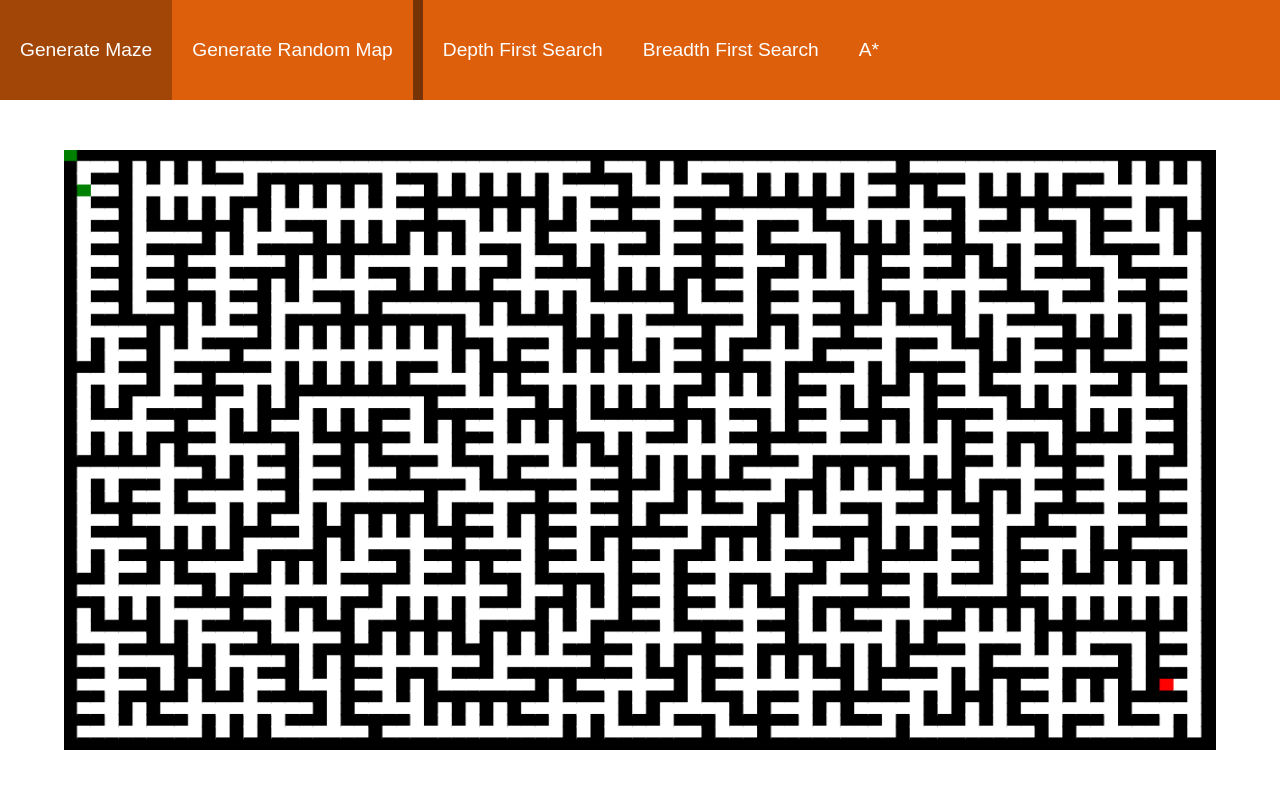
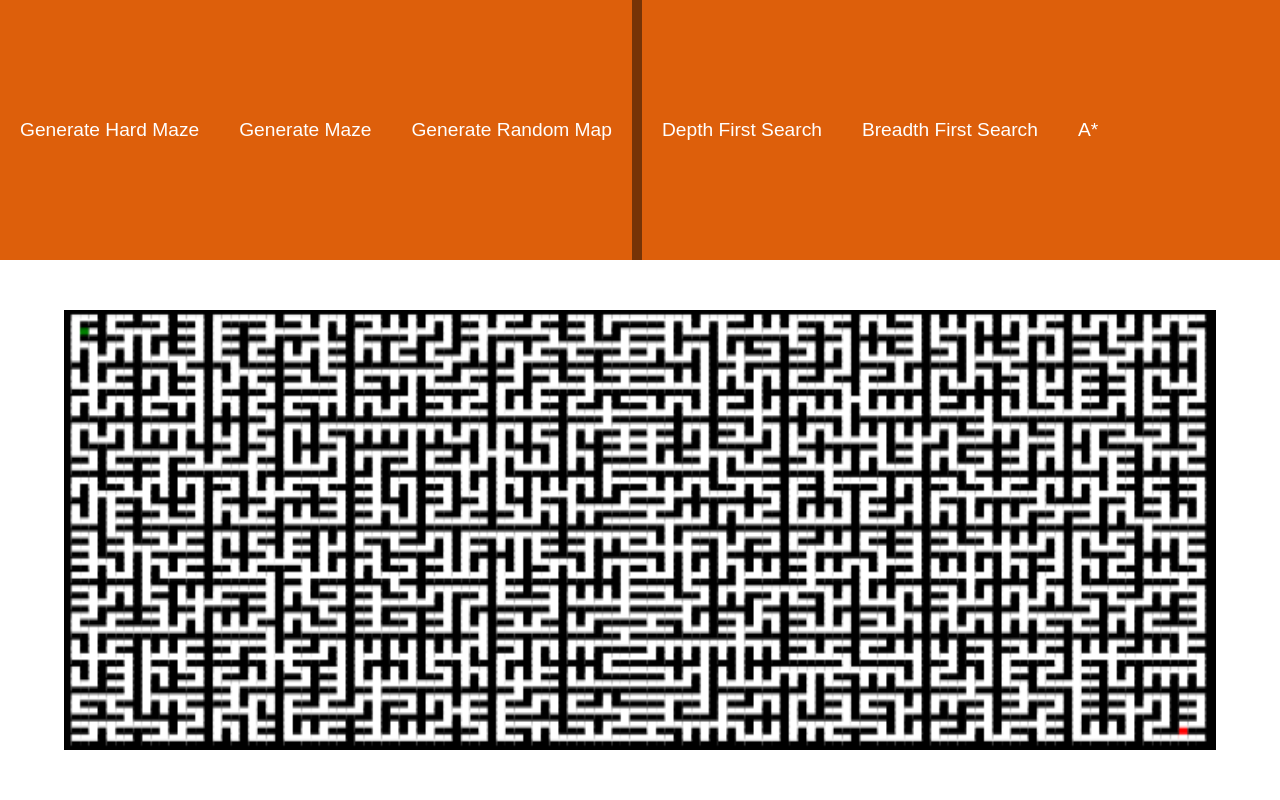
Before and after one commit to Unn4m3DD/path-finding, a plain HTML site: page index.html in a window 1280 px wide. Drawn offline with Linux system fonts and the light colour scheme.

Commit message:
new maze generation algorithm implemented

```diff
--- a/build/index.js
+++ b/build/index.js
@@ -13,19 +13,22 @@ const inArray = (array, point) => {
         if (p.x == point.x && p.y == point.y)
             return true;
 };
-const height = 51;
-let width = Math.round(height * window.innerWidth / window.innerHeight);
-if (width % 2 == 0)
-    width++;
+const height = 64 + 1;
+const width = 128 + 2;
+//let width = Math.round(height * window.innerWidth / window.innerHeight)
+//
+//if (width % 2 == 0) width++;
 let maze_container = document.getElementById("maze_container");
 let maze = [];
 let source = { x: 0, y: 0 };
 let target = { x: 0, y: 0 };
 var canvas = document.getElementById('canvas');
 canvas.style.padding = "0px";
+canvas.style.height = "" + (32 * window.innerWidth / 64 - 200);
+canvas.style.width = "" + window.innerWidth * .9;
 var ctx = canvas.getContext('2d');
-ctx.canvas.width = window.innerWidth;
-ctx.canvas.height = window.innerHeight;
+ctx.canvas.width = window.innerHeight * .9;
+ctx.canvas.height = 32 * window.innerHeight / 64 - 200;
 let rect_width = ctx.canvas.width / width;
 let rect_height = ctx.canvas.height / height;
 const createRandomMaze = () => {
@@ -37,7 +40,7 @@ const createRandomMaze = () => {
         maze.push(inner);
     }
 };
-const createMaze = async () => {
+const createMaze1 = async () => {
     maze = [];
     for (let x = 0; x < width; x++) {
         let inner = [];
@@ -70,6 +73,66 @@ const createMaze = async () => {
         await render();
         await sleep(0);
     }
+};
+const createMaze2 = async () => {
+    maze = [];
+    for (let x = 0; x < width; x++) {
+        let inner = [];
+        for (let y = 0; y < height; y++)
+            inner.push({
+                color: "#fff", wall: false, previous_node: { x: -1, y: -1 }
+            });
+        maze.push(inner);
+    }
+    for (let x = 0; x < width; x++) {
+        maze[x][0] = { color: "#000", wall: true, previous_node: { x: -1, y: -1 } };
+        maze[x][height - 1] = { color: "#000", wall: true, previous_node: { x: -1, y: -1 } };
+    }
+    for (let y = 0; y < height; y++) {
+        maze[0][y] = { color: "#000", wall: true, previous_node: { x: -1, y: -1 } };
+        maze[width - 1][y] = { color: "#000", wall: true, previous_node: { x: -1, y: -1 } };
+    }
+    const recursive_paint = async (x_begin, x_end, y_begin, y_end, parity_check, not_recursive) => {
+        const h_middle = Math.floor((x_end + x_begin) / 2);
+        const v_middle = Math.floor((y_end + y_begin) / 2);
+        if (x_end - x_begin < 3 || y_end - y_begin < 3)
+            return;
+        for (let x = Math.floor(x_begin); x < x_end; x++) {
+            maze[x][v_middle] = { color: "#000", wall: true, previous_node: { x: -1, y: -1 } };
+        }
+        for (let y = Math.floor(y_begin); y < y_end; y++) {
+            maze[h_middle][y] = { color: "#000", wall: true, previous_node: { x: -1, y: -1 } };
+        }
+        let pool = [
+            { x: [h_middle, h_middle], y: [y_begin + 1, v_middle - 1] },
+            { x: [h_middle, h_middle], y: [v_middle + 1, y_end] },
+            { x: [x_begin + 1, h_middle - 1], y: [v_middle, v_middle] },
+            { x: [h_middle + 1, x_end], y: [v_middle, v_middle] },
+        ];
+        for (let i = 0; i < 3; i++) {
+            let choice = Math.floor(Math.random() * pool.length);
+            let range = pool[choice];
+            pool.splice(choice, 1);
+            let point = {
+                x: Math.floor(Math.random() * (range.x[1] - range.x[0]) + range.x[0]),
+                y: Math.floor(Math.random() * (range.y[1] - range.y[0]) + range.y[0])
+            };
+            if (point.x != h_middle && (point.x + parity_check) % 2 == 0)
+                point.x++;
+            if (point.y != v_middle && (point.y) % 2 == 0)
+                point.y++;
+            maze[point.x][point.y] = { color: "#fff", wall: false, previous_node: { x: -1, y: -1 } };
+        }
+        if (not_recursive)
+            return;
+        await recursive_paint(x_begin, h_middle, y_begin, v_middle, parity_check);
+        await recursive_paint(x_begin, h_middle, v_middle, y_end, parity_check);
+        await recursive_paint(h_middle, x_end, y_begin, v_middle, parity_check);
+        await recursive_paint(h_middle, x_end, v_middle, y_end, parity_check);
+    };
+    await recursive_paint(0, Math.floor(width / 2), 0, height - 1, 0, false);
+    await recursive_paint(Math.floor(width / 2), width - 1, 0, height - 1, 1, false);
+    return;
 };
 const render_piece = async (x, y) => {
     maze[source.x][source.y].color = "green";
@@ -236,7 +299,7 @@ const generate_maze = async () => {
     if (generating)
         return;
     generating = true;
-    await createMaze();
+    await createMaze1();
     selectPositions();
     render();
     generating = false;
@@ -246,8 +309,17 @@ const generate_random_map = async () => {
         return;
     generating = true;
     await createRandomMaze();
-    selectPositions();
-    render();
+    await selectPositions();
+    await render();
     generating = false;
 };
-generate_maze();
+const generate_hard_maze = async () => {
+    if (generating)
+        return;
+    generating = true;
+    await createMaze2();
+    await selectPositions();
+    await render();
+    generating = false;
+};
+generate_hard_maze();
--- a/index.html
+++ b/index.html
@@ -10,7 +10,8 @@
 
 <body>
   <header>
-    <button onclick="generate_maze()">Generate Maze</button>
+    <button onclick="generate_maze()">Generate Hard Maze</button>
+    <button onclick="generate_hard_maze()">Generate Maze</button>
     <button onclick="generate_random_map()">Generate Random Map</button>
     <div class="v_bar"></div>
     <button onclick="depth_first_search()">Depth First Search</button>
```
Also changed, not shown: src/index.ts (+94 -10 lines).
